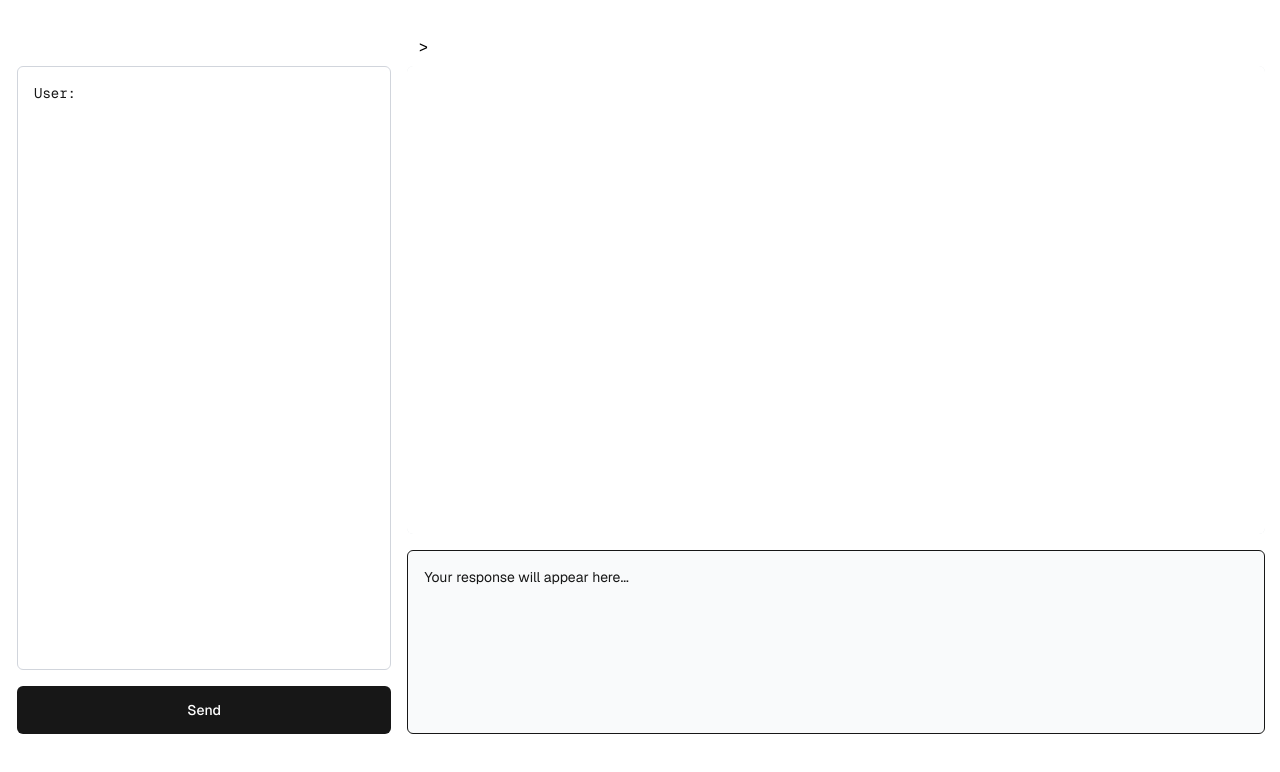
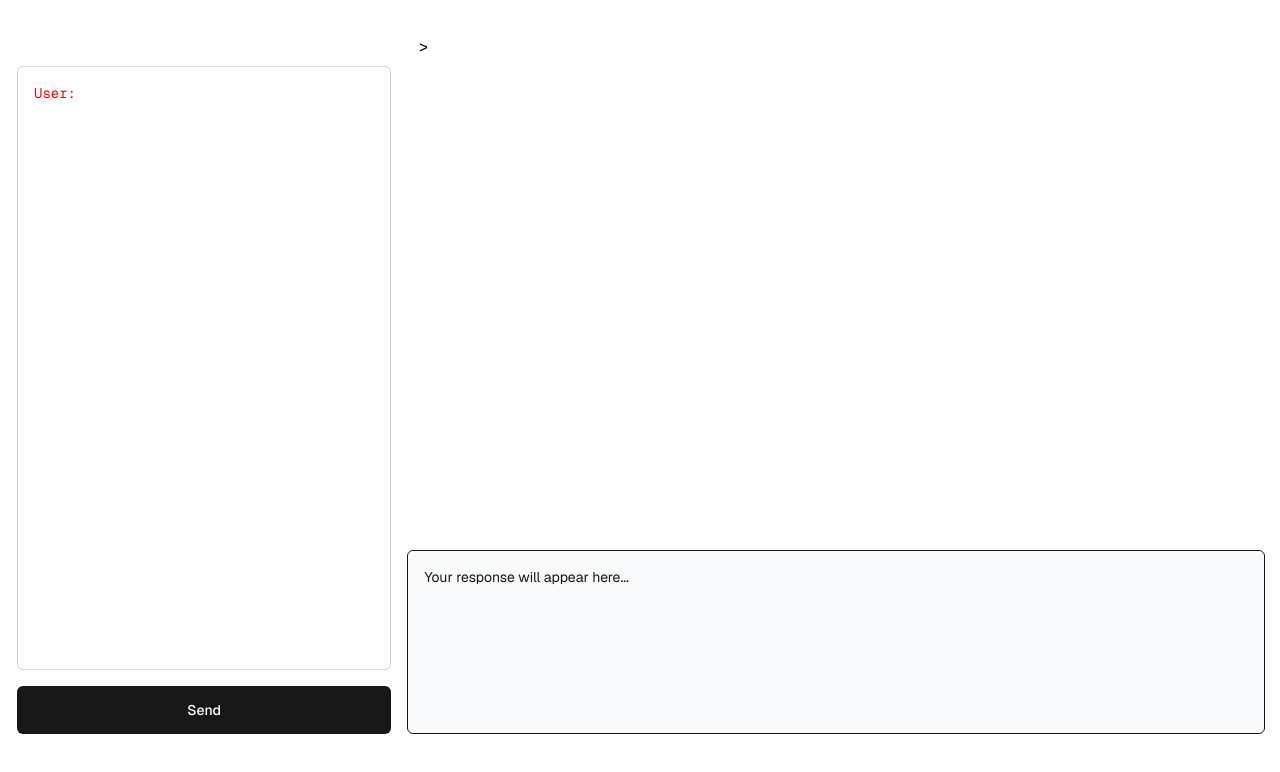
Before and after one commit to Nparooei/test-ai, a Next.js app: page /dashboard in a window 1280 px wide. Shown: the top 772 px of the page. Built offline with nearby package versions, Linux system fonts and the light colour scheme.

Commit message:
feat: added red color

```diff
--- a/src/app/dashboard/page.tsx
+++ b/src/app/dashboard/page.tsx
@@ -73,6 +73,7 @@ function Collapsed({
               }
             }}
             className="flex-grow w-full p-4 rounded-md border border-gray-300 dark:border-gray-700 resize-none text-sm font-mono bg-white overflow-auto"
+            style={{color:'red'}}
             placeholder="Ask me anything..."
             value={`${chatLog}${chatLog ? '\n' : ''}User: ${input}`}
             onChange={(e) => {
```
